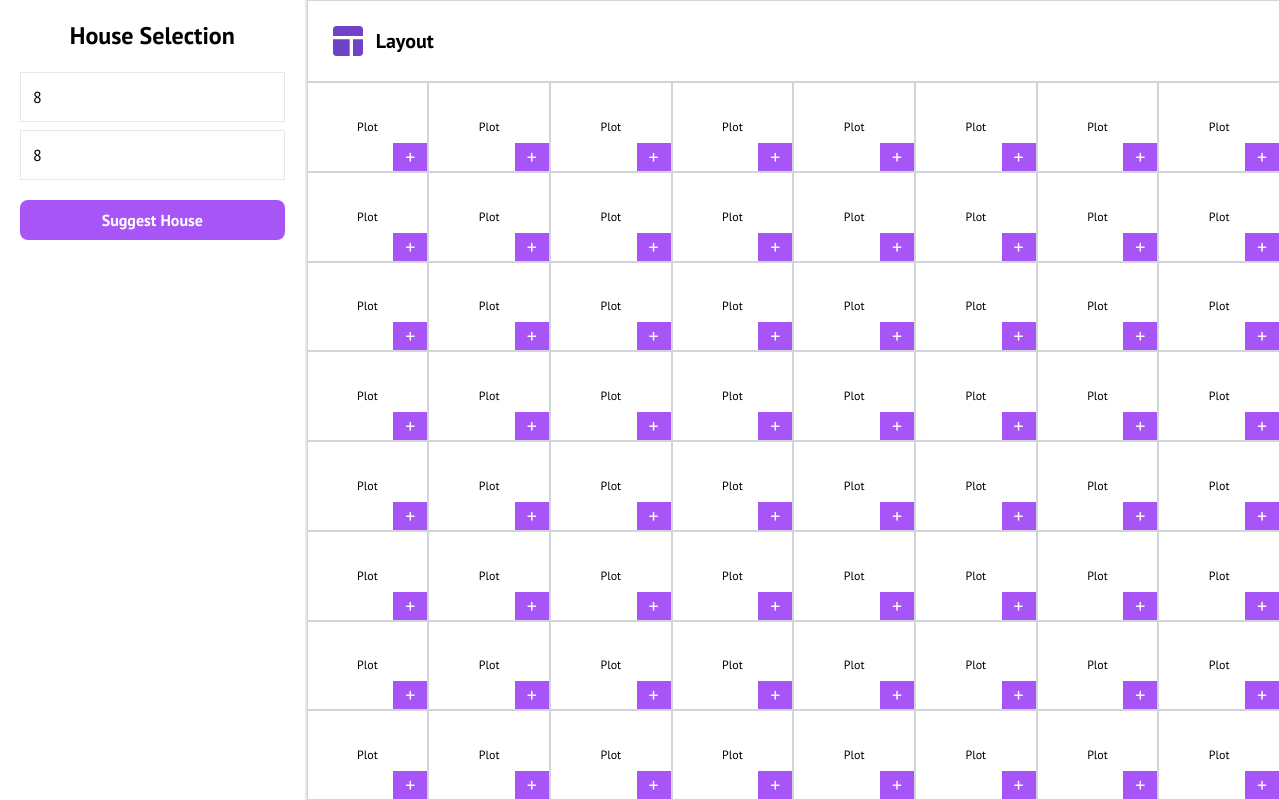
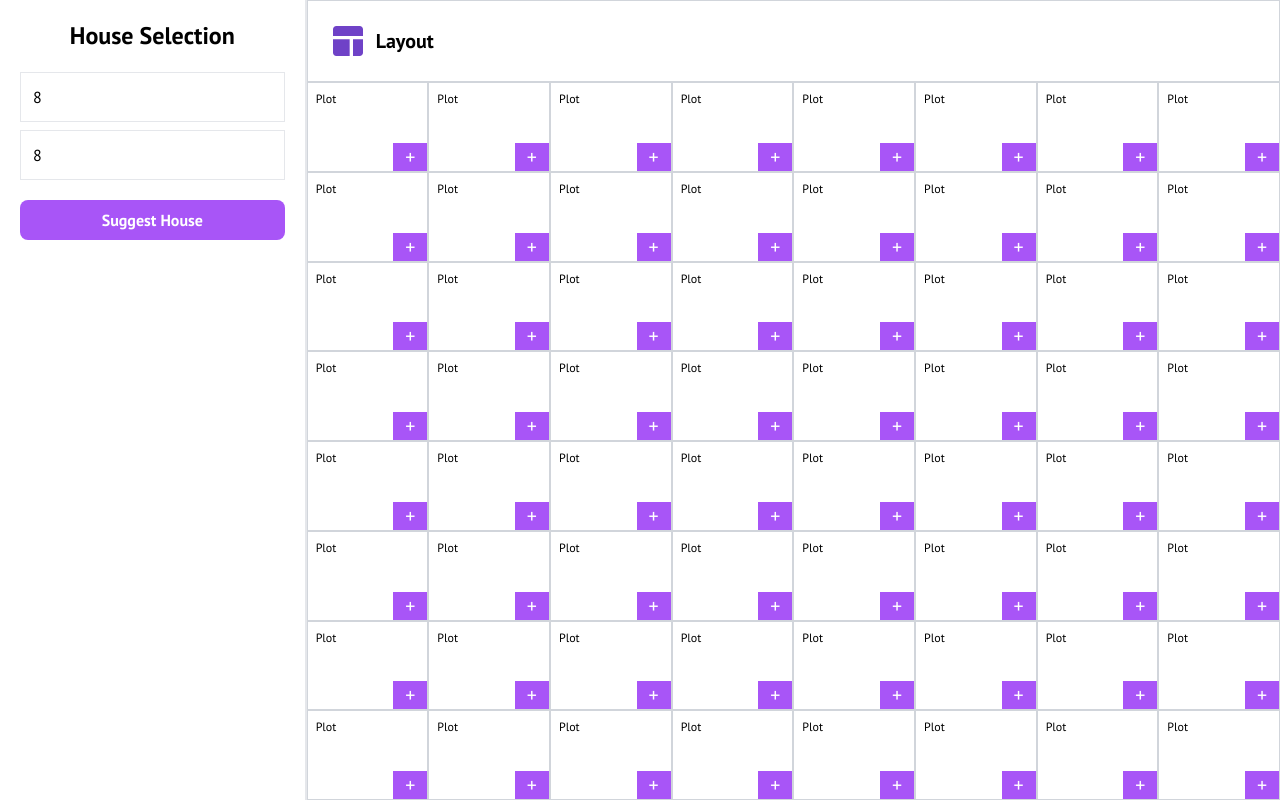
Before and after one commit to heyyakash/houseproblem, a React (Vite) app: page / in a window 1280 px wide. Built offline with nearby package versions, Linux system fonts and the light colour scheme.

Commit message:
fixed grid

```diff
--- a/src/components/Box.jsx
+++ b/src/components/Box.jsx
@@ -35,14 +35,14 @@ const Box = ({ l, b, dict }) => {
 
 
 
-            <div className={` ${color ? color : "bg-white"} border-primary relative z-0 overflow-hidden p-2 ${type.size===3?" flex-wrap":""}  hover:z-[100]   cursor-pointer trans hover:scale-110  text-xl font-bold flex items-center justify-center ${data ? "" : "text-sm font-normal"}`}>
+            <div className={` ${color ? color : "bg-white"} border-primary relative z-0 overflow-hidden p-2   hover:z-[100]   cursor-pointer trans hover:scale-110  text-xl font-bold grid ${type.size===3?"grid-cols-2 grid-rows-2":"s"}   ${data ? "" : "text-sm font-normal"}`}>
                 {type.size === 0 ? (<p className='text-xs'>Plot</p>) : (<>{
                     [...type].map((x) => {
                         return (
                             <>
-                                <div className={`grow ${colorMap[x.mode]} flex ${type.size===3?"h-[50%]":"h-full"} items-center font-bold justify-center`}>
+                                <div key = {x.label} className={`grow ${colorMap[x.mode]} first:col-span-2 border-black first-letter: flex items-center font-bold justify-center h-full`}>
                                     {x.label}
-                                    <div className='text-[4rem] absolute text-black/10 '>
+                                    <div className='text-[3rem] absolute text-black/10 '>
                                         {/* <AiFillHome /> */}
                                         {iconMap[x.mode]}
                                     </div>
```
